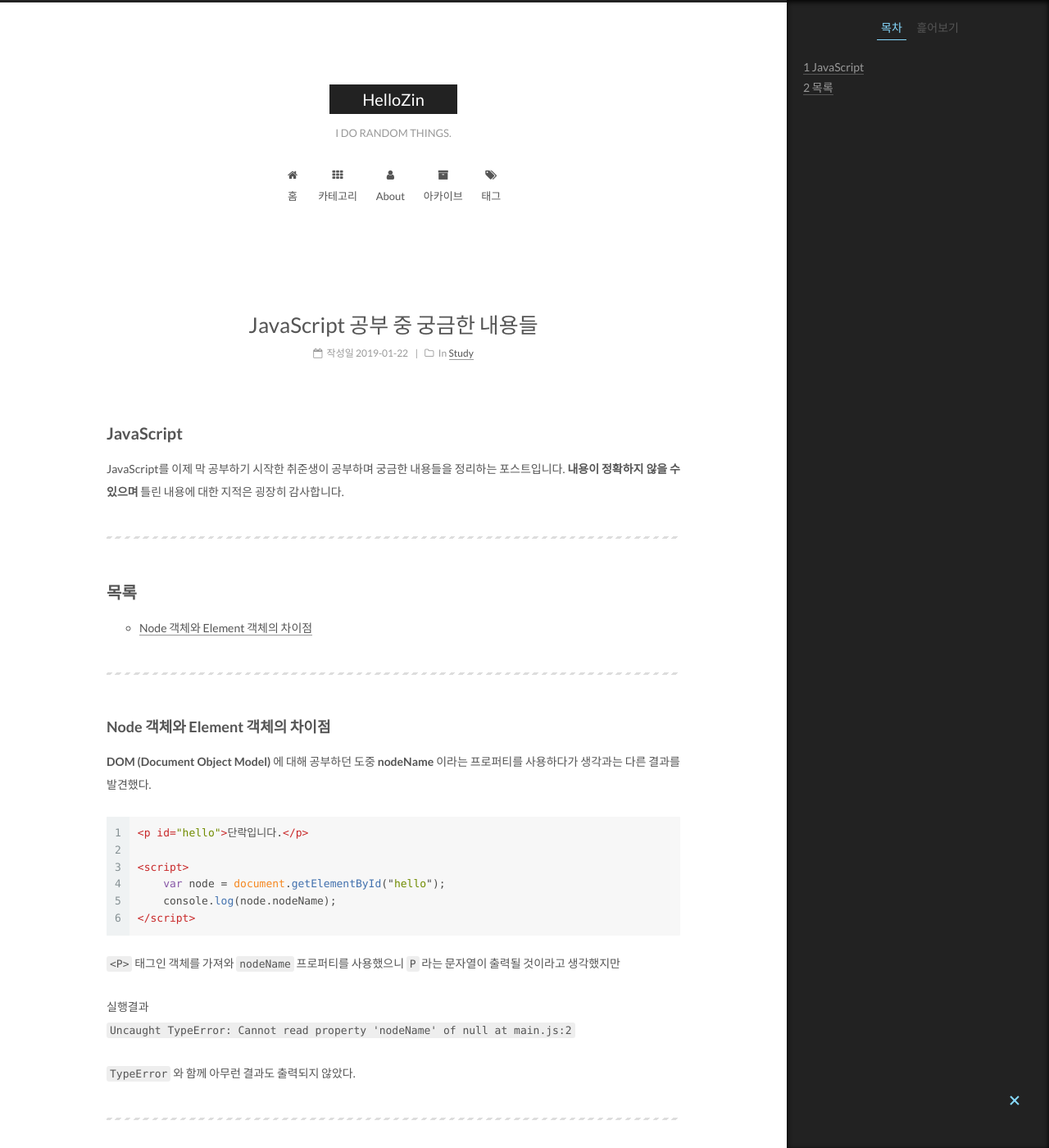
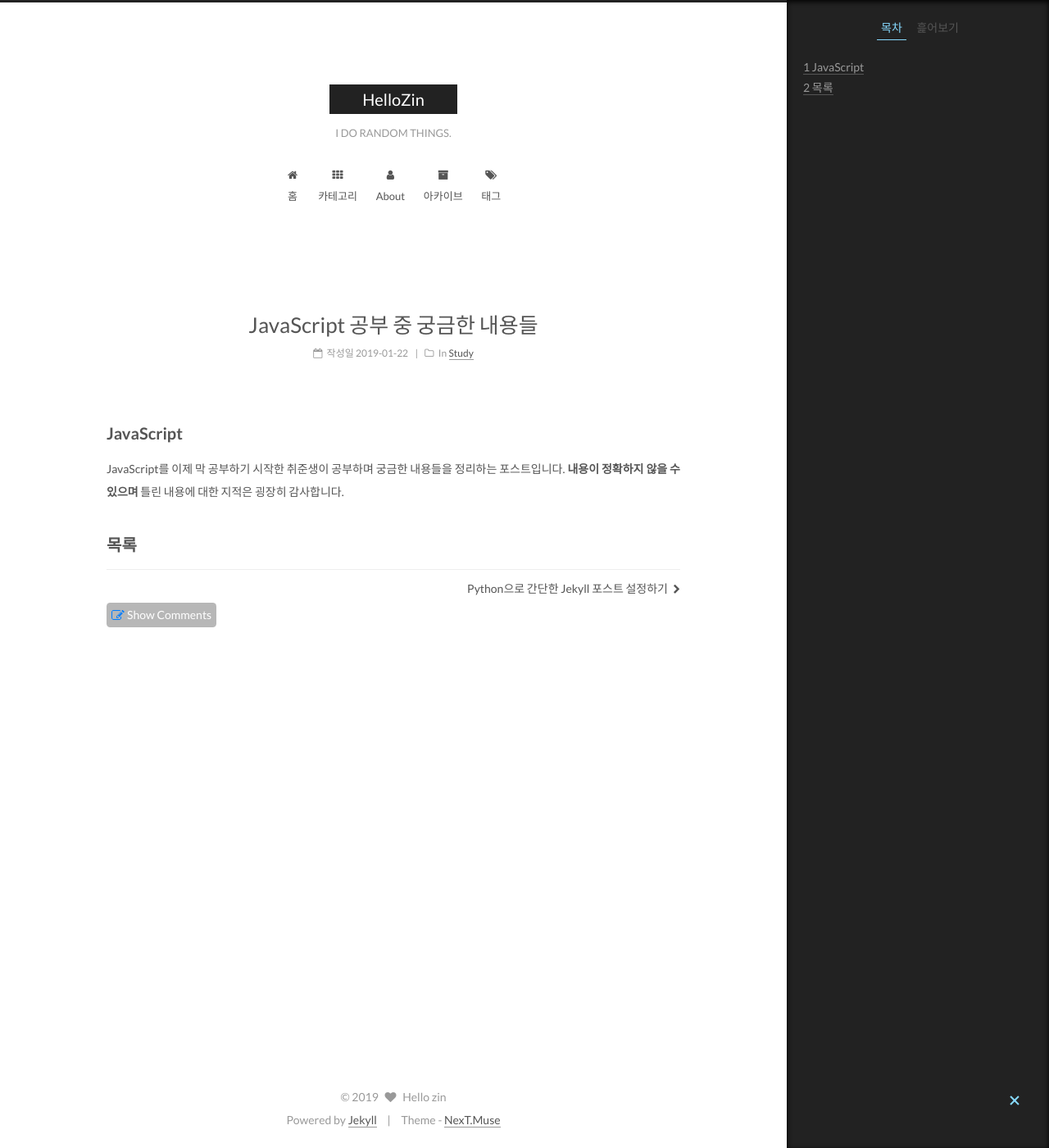
Before and after one commit to hellozin/hellozin.github.io, a Jekyll site: the page built from _posts/2019-01-22-javascript-study.md, in a window 1280 px wide and 1400 px high. Shown: the whole window at 82% size. Built offline with Jekyll 4.4.1, drawn with Linux system fonts in a browser that asks for light colours.

Commit message:
내용 삭제
궁금했던 내용이 다른 문제여서 공부한 내용 삭제

````diff
--- a/_posts/2019-01-22-javascript-study.md
+++ b/_posts/2019-01-22-javascript-study.md
@@ -12,32 +12,4 @@ JavaScript를 이제 막 공부하기 시작한 취준생이 공부하며 궁금
 
 <!-- more -->
 
----
-
 ## 목록
-
-- [Node 객체와 Element 객체의 차이점](#Node-객체와-Element-객체의-차이점)
-
----
-
-### Node 객체와 Element 객체의 차이점
-
-**DOM (Document Object Model)** 에 대해 공부하던 도중 **nodeName** 이라는 프로퍼티를 사용하다가 생각과는 다른 결과를 발견했다.
-
-```html
-<p id="hello">단락입니다.</p>
-
-<script>
-    var node = document.getElementById("hello");
-    console.log(node.nodeName);
-</script>
-```
-
-`<P>` 태그인 객체를 가져와 `nodeName` 프로퍼티를 사용했으니 `P` 라는 문자열이 출력될 것이라고 생각했지만
-
-실행결과
-`Uncaught TypeError: Cannot read property 'nodeName' of null at main.js:2`
-
-`TypeError` 와 함께 아무런 결과도 출력되지 않았다.
-
----
````
